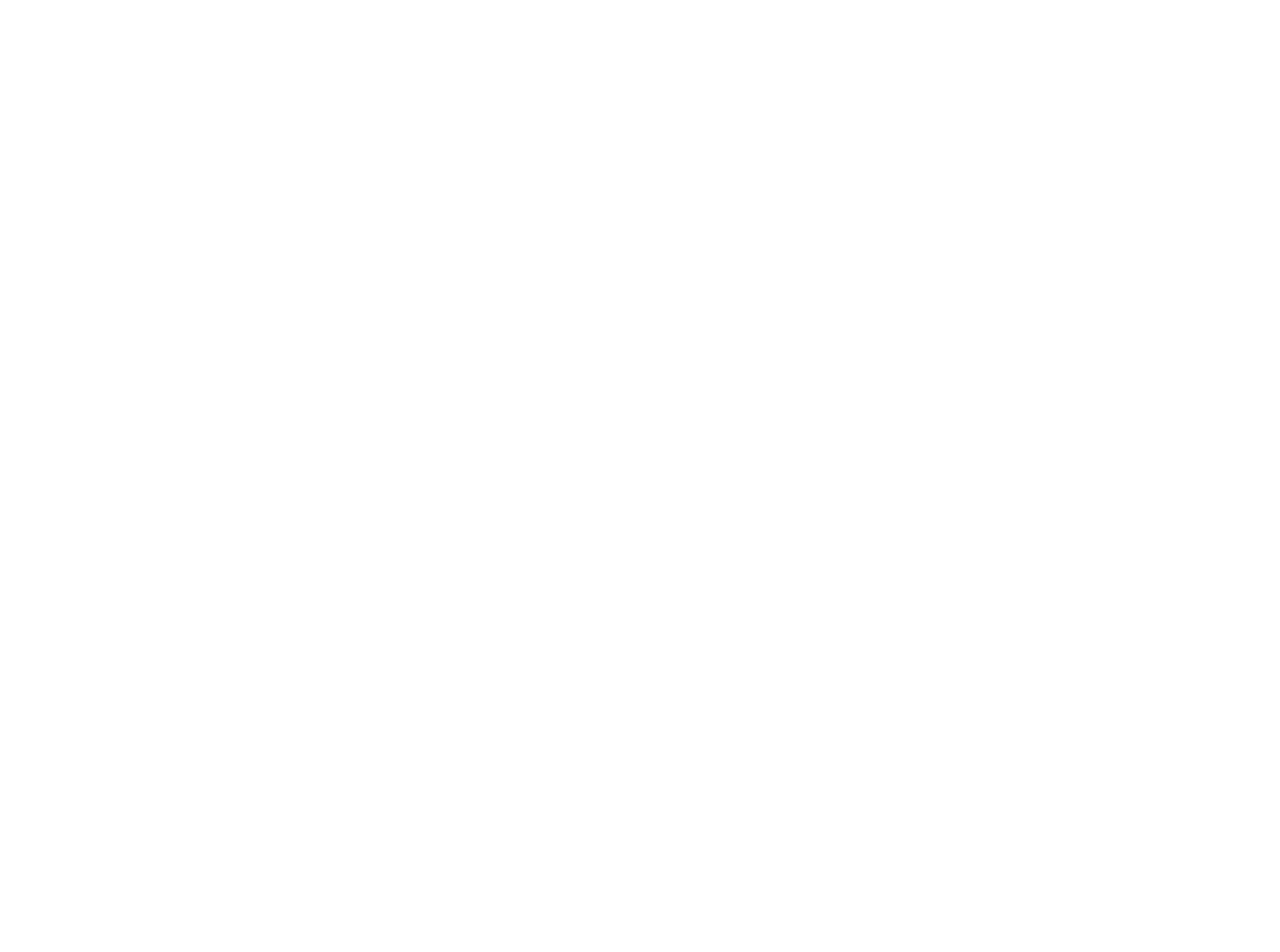
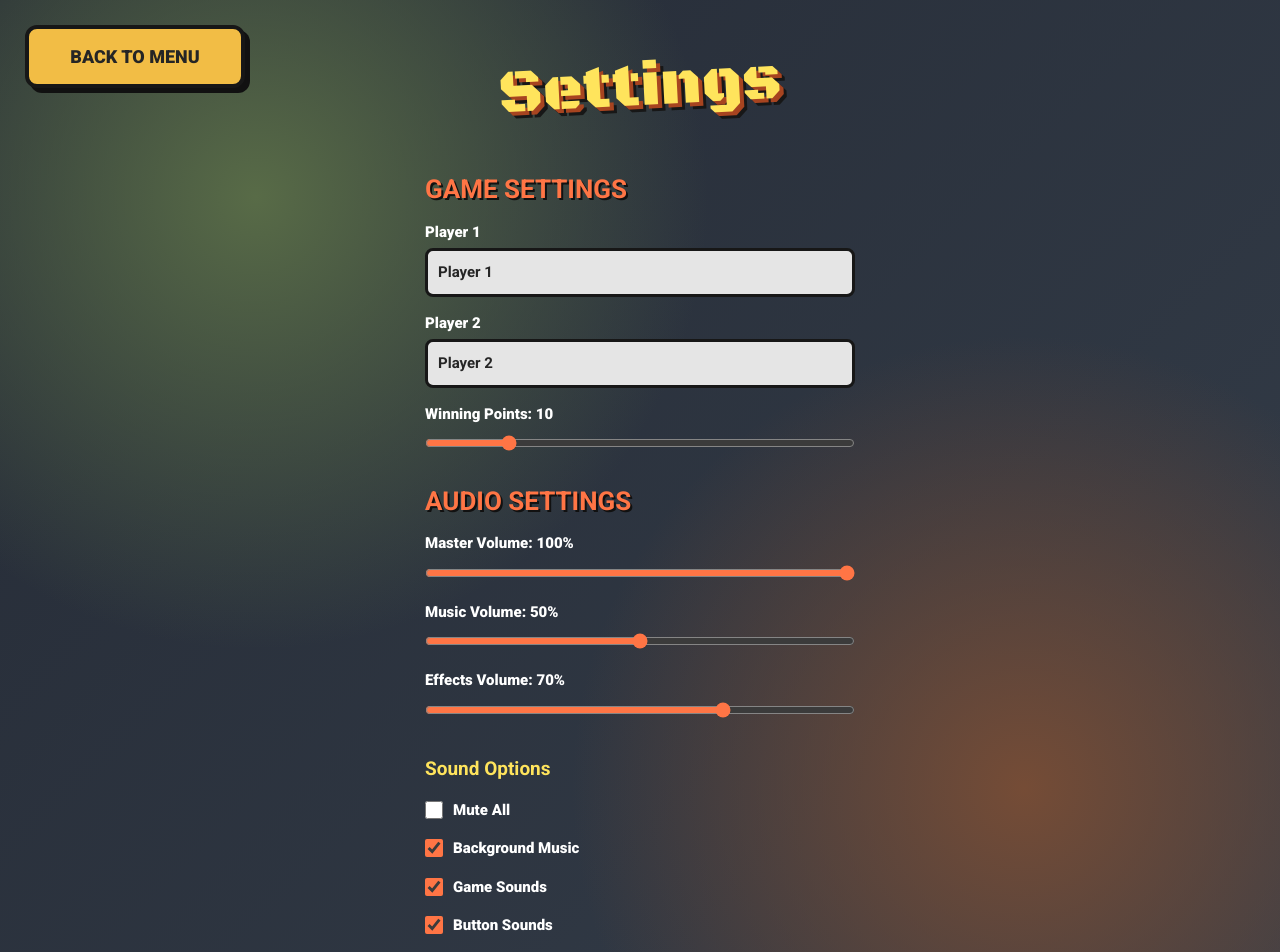
Before and after one commit to FloDieMelone/CardRacers, a React (Vite) app: page /settings in a window 1280 px wide. Before the commit this address had no page. Shown: the top 952 px of the page. Before the commit the page ends 800 px from the top, so only its background shows below. Built offline with nearby package versions, Linux system fonts and the light colour scheme.

Commit message:
Settings: tsx + css fast fertig - grundstruktur ist da - keine funktion

```diff
--- a/src/App.tsx
+++ b/src/App.tsx
@@ -5,13 +5,14 @@ import Menu from "./components/Menu";
 //import Game from "./components/Game";
 //import Garage from "./components/Garage";
 //import Statistics from "./components/Statistics";
-//import Settings from "./components/Settings";
+import Settings from "./components/Settings";
 
 function App() {
   return (
       <BrowserRouter>
         <Routes>
           <Route path="/" element={<Menu />} />
+            <Route path="/settings" element={<Settings/>}></Route>
         </Routes>
       </BrowserRouter>
   );
--- /dev/null
+++ b/src/components/Settings.tsx
@@ -0,0 +1,130 @@
+import "./../styles/Settings.css";
+//import { useNavigate } from "react-router-dom";
+import { useState } from "react";
+
+const Settings = () => {
+
+    // Game Settings
+    const [player1, setPlayer1] = useState("Player 1");
+    const [player2, setPlayer2] = useState("Player 2");
+    const [winningPoints, setWinningPoints] = useState(10);
+
+    // Audio Settings
+    const [masterVolume, setMasterVolume] = useState(100);
+    const [musicVolume, setMusicVolume] = useState(50);
+    const [effectsVolume, setEffectsVolume] = useState(70);
+
+    const [muteAll, setMuteAll] = useState(false);
+    const [backgroundMusic, setBackgroundMusic] = useState(true);
+    const [gameSounds, setGameSounds] = useState(true);
+    const [buttonSounds, setButtonSounds] = useState(true);
+
+    return (
+        <div className="settings">
+
+            <h1>Settings</h1>
+
+            <h2>Game Settings</h2>
+
+            <label>Player 1</label>
+            <input
+                type="text"
+                value={player1}
+                onChange={e => setPlayer1(e.target.value)}
+            />
+
+            <label>Player 2</label>
+            <input
+                type="text"
+                value={player2}
+                onChange={e => setPlayer2(e.target.value)}
+            />
+
+            <label>Winning Points: {winningPoints}</label>
+            <input
+                type="range"
+                min="1"
+                max="50"
+                value={winningPoints}
+                onChange={e => setWinningPoints(Number(e.target.value))}
+            />
+
+            <h2>Audio Settings</h2>
+
+            <label>Master Volume: {masterVolume}%</label>
+            <input
+                type="range"
+                min="0"
+                max="100"
+                value={masterVolume}
+                onChange={e => setMasterVolume(Number(e.target.value))}
+            />
+
+            <label>Music Volume: {musicVolume}%</label>
+            <input
+                type="range"
+                min="0"
+                max="100"
+                value={musicVolume}
+                onChange={e => setMusicVolume(Number(e.target.value))}
+            />
+
+            <label>Effects Volume: {effectsVolume}%</label>
+            <input
+                type="range"
+                min="0"
+                max="100"
+                value={effectsVolume}
+                onChange={e => setEffectsVolume(Number(e.target.value))}
+            />
+
+            <h3>Sound Options</h3>
+
+            <label>
+                <input
+                    type="checkbox"
+                    checked={muteAll}
+                    onChange={e => setMuteAll(e.target.checked)}
+                />
+                Mute All
+            </label>
+
+            <label>
+                <input
+                    type="checkbox"
+                    checked={backgroundMusic}
+                    onChange={e => setBackgroundMusic(e.target.checked)}
+                />
+                Background Music
+            </label>
+
+            <label>
+                <input
+                    type="checkbox"
+                    checked={gameSounds}
+                    onChange={e => setGameSounds(e.target.checked)}
+                />
+                Game Sounds
+            </label>
+
+            <label>
+                <input
+                    type="checkbox"
+                    checked={buttonSounds}
+                    onChange={e => setButtonSounds(e.target.checked)}
+                />
+                Button Sounds
+            </label>
+
+            <button
+                className="settings-button"
+                onClick={() => window.location.href = "/"}
+            >
+                BACK TO MENU
+            </button>
+
+        </div>
+    );
+};
+
+export default Settings;
--- /dev/null
+++ b/src/styles/Settings.css
@@ -0,0 +1,153 @@
+
+@import url('https://fonts.googleapis.com/css2?family=Black+Ops+One&family=Roboto:wght@700;900&display=swap');
+
+* {
+    box-sizing: border-box;
+}
+
+.settings {
+    width: 100%;
+    min-height: 100vh;
+    padding: 40px 30px;
+    background:
+            radial-gradient(circle at 20% 20%, #586b47, transparent 35%),
+            radial-gradient(circle at 80% 80%, #754c36, transparent 35%),
+            linear-gradient(135deg, #252b36, #343d49);
+
+    font-family: 'Roboto', sans-serif;
+    color: white;
+
+    display: flex;
+    flex-direction: column;
+    align-items: center;
+}
+
+.settings h1 {
+    font-family: 'Black Ops One', cursive;
+    font-size: 62px;
+    color: #ffe45c;
+    text-shadow: 4px 4px 0 #a74420, 7px 7px 0 #171717;
+    margin: 10px 0 35px;
+    transform: rotate(-3deg);
+}
+
+.settings h2 {
+    width: 100%;
+    max-width: 430px;
+    color: #ff7545;
+    font-size: 26px;
+    text-transform: uppercase;
+    text-shadow: 2px 2px #111;
+    margin: 15px 0;
+}
+
+.settings h3 {
+    width: 100%;
+    max-width: 430px;
+    color: #ffe45c;
+    margin: 20px 0 10px;
+    font-size: 19px;
+}
+
+.settings label {
+    width: 100%;
+    max-width: 430px;
+    font-weight: 900;
+    font-size: 15px;
+    color: #fff;
+    margin-bottom: 5px;
+}
+
+.settings input[type="text"] {
+    width: 100%;
+    max-width: 430px;
+    padding: 10px;
+    border: 3px solid #171717;
+    border-radius: 8px;
+    background: #e5e5e5;
+    color: #252525;
+    font-size: 15px;
+    font-weight: 700;
+    outline: none;
+    margin-bottom: 15px;
+}
+
+.settings input[type="text"]:focus {
+    border-color: #ffe45c;
+}
+
+.settings input[type="range"] {
+    width: 100%;
+    max-width: 430px;
+    accent-color: #ff7545;
+    cursor: pointer;
+    margin: 5px 0 20px;
+}
+
+.settings input[type="checkbox"] {
+    width: 18px;
+    height: 18px;
+    accent-color: #ff7545;
+    cursor: pointer;
+    margin-right: 10px;
+}
+
+.settings label:has(input[type="checkbox"]) {
+    display: flex;
+    align-items: center;
+    margin: 8px 0;
+}
+
+@media (max-width: 600px) {
+    .settings {
+        padding: 30px 20px;
+    }
+
+    .settings h1 {
+        font-size: 42px;
+    }
+
+    .settings h2,
+    .settings h3,
+    .settings label,
+    .settings input {
+        max-width: 100%;
+    }
+}
+
+.settings-button {
+    width: 220px;
+    padding: 14px;
+    margin-top: 25px;
+
+    border: 4px solid #171717;
+    border-radius: 12px;
+    background: #f2bd45;
+    color: #252525;
+
+    font-family: 'Roboto', sans-serif;
+    font-size: 18px;
+    font-weight: 900;
+    cursor: pointer;
+
+    box-shadow: 5px 5px 0 #111;
+    transition: 0.15s ease;
+}
+
+.settings-button:hover {
+    transform: scale(1.06) rotate(-2deg);
+    background: #fff176;
+}
+
+.settings-button:active {
+    transform: translate(4px, 4px);
+    box-shadow: 1px 1px 0 #111;
+}
+
+.settings-button {
+    position: fixed;
+    top: 25px;
+    left: 25px;
+    width: 220px;
+    margin-top: 0;
+}
```
Also changed, not shown: 1 other file (tests, documents, lock files or other folders).
